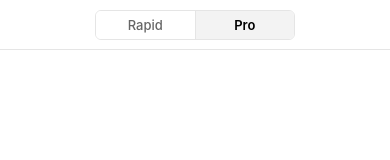
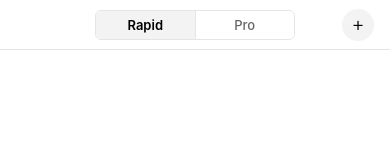
Before and after one commit to aj96dude-max/hybrid-ai-chatbot, a React Native app: screen / in a window 390 px wide. Shown: the top 160 px of the page. Built offline with nearby package versions, Linux system fonts and the light colour scheme; what expo-file-system, react-native-mmkv would draw is missing.

Commit message:
Implement Step 2 (Header Modal) and Step 3 (Download Throttler)

```diff
--- a/src/components/Header.js
+++ b/src/components/Header.js
@@ -1,21 +1,50 @@
-import React from 'react';
-import { View, Text, TouchableOpacity, StyleSheet } from 'react-native';
+import React, { useState } from 'react';
+import { View, Text, TouchableOpacity, StyleSheet, Modal, TextInput, KeyboardAvoidingView, Platform, Alert } from 'react-native';
 import { useChatStore } from '../store/useChatStore';
 import { COLORS, FONTS } from '../theme/colors';
 
 export default function Header() {
   const mode = useChatStore((state) => state.mode);
   const setMode = useChatStore((state) => state.setMode);
+  const proApiKey = useChatStore((state) => state.proApiKey);
+  const setProApiKey = useChatStore((state) => state.setProApiKey);
+  const createNewSession = useChatStore((state) => state.createNewSession);
+
+  const [modalVisible, setModalVisible] = useState(false);
+  const [tempKey, setTempKey] = useState('');
+
+  const handleToggleMode = (selectedMode) => {
+    if (selectedMode === 'pro' && !proApiKey) {
+      setModalVisible(true);
+      return;
+    }
+    setMode(selectedMode);
+  };
+
+  const saveApiKey = () => {
+    if (tempKey.trim().length < 20) {
+      Alert.alert('Invalid Key', 'Please enter a valid OpenAI API key.');
+      return;
+    }
+    setProApiKey(tempKey.trim());
+    setMode('pro');
+    setModalVisible(false);
+  };
+
+  const cancelApiKey = () => {
+    setModalVisible(false);
+    setMode('rapid');
+  };
 
   return (
+    <>
       <View style={styles.container}>
+        <View style={styles.leftSpacer} />
+
         <View style={styles.segmentedControl}>
           <TouchableOpacity
             style={[styles.segment, mode === 'rapid' && styles.segmentActive]}
-          onPress={() => {
-            console.log("Setting mode to rapid");
-            setMode('rapid');
-          }}
+            onPress={() => handleToggleMode('rapid')}
             activeOpacity={0.6}
           >
             <Text style={[styles.segmentText, mode === 'rapid' && styles.segmentTextActive]}>Rapid</Text>
@@ -25,16 +54,57 @@ export default function Header() {
 
           <TouchableOpacity
             style={[styles.segment, mode === 'pro' && styles.segmentActive]}
-          onPress={() => {
-            console.log("Setting mode to pro");
-            setMode('pro');
-          }}
+            onPress={() => handleToggleMode('pro')}
             activeOpacity={0.6}
           >
             <Text style={[styles.segmentText, mode === 'pro' && styles.segmentTextActive]}>Pro</Text>
           </TouchableOpacity>
         </View>
+
+        <View style={styles.rightAction}>
+          <TouchableOpacity onPress={createNewSession} activeOpacity={0.6} style={styles.iconButton}>
+            <Text style={styles.iconText}>+</Text>
+          </TouchableOpacity>
         </View>
+      </View>
+
+      <Modal
+        animationType="fade"
+        transparent={true}
+        visible={modalVisible}
+        onRequestClose={cancelApiKey}
+      >
+        <KeyboardAvoidingView
+          style={styles.modalOverlay}
+          behavior={Platform.OS === 'ios' ? 'padding' : undefined}
+        >
+          <View style={styles.modalContent}>
+            <Text style={styles.modalTitle}>Pro Cloud Engine</Text>
+            <Text style={styles.modalSubtitle}>Please enter your OpenAI API key to enable Pro mode.</Text>
+
+            <TextInput
+              style={styles.input}
+              placeholder="sk-..."
+              placeholderTextColor={COLORS.textSecondary}
+              value={tempKey}
+              onChangeText={setTempKey}
+              autoCapitalize="none"
+              autoCorrect={false}
+              secureTextEntry
+            />
+
+            <View style={styles.modalActions}>
+              <TouchableOpacity style={styles.cancelButton} onPress={cancelApiKey}>
+                <Text style={styles.cancelText}>Cancel</Text>
+              </TouchableOpacity>
+              <TouchableOpacity style={styles.saveButton} onPress={saveApiKey}>
+                <Text style={styles.saveText}>Save & Enable</Text>
+              </TouchableOpacity>
+            </View>
+          </View>
+        </KeyboardAvoidingView>
+      </Modal>
+    </>
   );
 }
 
@@ -44,9 +114,13 @@ const styles = StyleSheet.create({
     backgroundColor: COLORS.background,
     borderBottomWidth: StyleSheet.hairlineWidth,
     borderBottomColor: COLORS.border,
-    justifyContent: 'center',
+    flexDirection: 'row',
     alignItems: 'center',
     paddingHorizontal: 16,
+    justifyContent: 'space-between',
+  },
+  leftSpacer: {
+    width: 40,
   },
   segmentedControl: {
     flexDirection: 'row',
@@ -78,5 +152,92 @@ const styles = StyleSheet.create({
   divider: {
     width: StyleSheet.hairlineWidth,
     backgroundColor: COLORS.border,
+  },
+  rightAction: {
+    width: 40,
+    alignItems: 'flex-end',
+  },
+  iconButton: {
+    width: 32,
+    height: 32,
+    borderRadius: 16,
+    backgroundColor: '#F3F3F3',
+    justifyContent: 'center',
+    alignItems: 'center',
+  },
+  iconText: {
+    fontSize: 20,
+    fontWeight: '300',
+    color: COLORS.textPrimary,
+    marginTop: -2,
+  },
+  modalOverlay: {
+    flex: 1,
+    backgroundColor: 'rgba(0,0,0,0.4)',
+    justifyContent: 'center',
+    alignItems: 'center',
+    padding: 20,
+  },
+  modalContent: {
+    width: '100%',
+    maxWidth: 400,
+    backgroundColor: COLORS.background,
+    borderRadius: 8,
+    padding: 24,
+    shadowColor: '#000',
+    shadowOffset: { width: 0, height: 4 },
+    shadowOpacity: 0.1,
+    shadowRadius: 12,
+    elevation: 8,
+  },
+  modalTitle: {
+    fontFamily: FONTS.ui,
+    fontSize: 18,
+    fontWeight: '600',
+    color: COLORS.textPrimary,
+    marginBottom: 8,
+  },
+  modalSubtitle: {
+    fontFamily: FONTS.ui,
+    fontSize: 14,
+    color: COLORS.textSecondary,
+    marginBottom: 20,
+  },
+  input: {
+    borderWidth: StyleSheet.hairlineWidth,
+    borderColor: COLORS.border,
+    borderRadius: 6,
+    padding: 12,
+    fontSize: 15,
+    fontFamily: FONTS.ui,
+    color: COLORS.textPrimary,
+    marginBottom: 24,
+  },
+  modalActions: {
+    flexDirection: 'row',
+    justifyContent: 'flex-end',
+  },
+  cancelButton: {
+    paddingVertical: 8,
+    paddingHorizontal: 16,
+    marginRight: 8,
+  },
+  cancelText: {
+    fontFamily: FONTS.ui,
+    fontSize: 14,
+    color: COLORS.textSecondary,
+    fontWeight: '500',
+  },
+  saveButton: {
+    paddingVertical: 8,
+    paddingHorizontal: 16,
+    backgroundColor: COLORS.textPrimary,
+    borderRadius: 6,
+  },
+  saveText: {
+    fontFamily: FONTS.ui,
+    fontSize: 14,
+    color: COLORS.background,
+    fontWeight: '500',
   }
 });
--- a/src/services/ModelManagerService.js
+++ b/src/services/ModelManagerService.js
@@ -26,10 +26,17 @@ export const ModelManagerService = {
   downloadModel: async () => {
     useChatStore.getState().setModelStatus('downloading');
 
+    let lastUpdateTime = 0;
+
     const callback = (downloadProgress) => {
-      const progress = downloadProgress.totalBytesWritten;
-      const total = downloadProgress.totalBytesExpectedToWrite;
-      useChatStore.getState().setDownloadProgress(progress, total);
+      const now = Date.now();
+      // Throttle state updates to every 250ms to prevent freezing the JS thread
+      if (now - lastUpdateTime >= 250) {
+        const progress = downloadProgress.totalBytesWritten;
+        const total = downloadProgress.totalBytesExpectedToWrite;
+        useChatStore.getState().setDownloadProgress(progress, total);
+        lastUpdateTime = now;
+      }
     };
 
     const downloadResumable = FileSystem.createDownloadResumable(
--- a/src/services/ProEngineService.js
+++ b/src/services/ProEngineService.js
@@ -7,12 +7,12 @@ export const ProEngineService = {
     }));
 
     try {
-      // In production, this points to your backend or secure API gateway
-      const API_KEY = 'YOUR_CLOUD_API_KEY';
+      const store = require('../store/useChatStore').useChatStore;
+      const API_KEY = store.getState().proApiKey;
 
       // SIMULATION FOR TESTING: If the user hasn't put in an API key yet, simulate a response
-      if (API_KEY === 'YOUR_CLOUD_API_KEY') {
-        const fakeResponse = "Hello! I am the Pro Cloud Engine. You need to replace 'YOUR_CLOUD_API_KEY' in ProEngineService.js with a real OpenAI API key to get real answers!";
+      if (!API_KEY || API_KEY === 'YOUR_CLOUD_API_KEY') {
+        const fakeResponse = "Hello! I am the Pro Cloud Engine. You need to enter a real OpenAI API key to get real answers!";
         const chunks = fakeResponse.split(' ');
 
         for (const word of chunks) {
--- a/src/store/useChatStore.js
+++ b/src/store/useChatStore.js
@@ -2,28 +2,85 @@ import { create } from 'zustand';
 import { persist, createJSONStorage } from 'zustand/middleware';
 import { ChatStorageService } from '../services/ChatStorageService';
 
-export const useChatStore = create((set) => ({
-  mode: 'pro', // 'pro' | 'rapid'
-  modelStatus: 'missing', // 'missing' | 'downloading' | 'ready'
+export const useChatStore = create(
+  persist(
+    (set, get) => ({
+      mode: 'rapid', // 'pro' | 'rapid'
+      proApiKey: null,
+
+      modelStatus: 'missing',
       downloadProgress: 0,
       downloadTotal: 0,
-  messages: [],
+
+      activeSessionId: Date.now().toString(),
+      chatSessions: {}, // { [sessionId]: { id, messages: [] } }
+
+      messages: [], // Active messages for UI
       isTyping: false,
 
       setMode: (mode) => set({ mode }),
+      setProApiKey: (key) => set({ proApiKey: key }),
       setIsTyping: (isTyping) => set({ isTyping }),
       setModelStatus: (modelStatus) => set({ modelStatus }),
       setDownloadProgress: (progress, total) => set({ downloadProgress: progress, downloadTotal: total }),
 
-  addMessage: (message) => set((state) => ({
-    messages: [...state.messages, message]
+      createNewSession: () => set((state) => {
+        // Save current messages to the current session before creating a new one
+        const currentSessions = {
+          ...state.chatSessions,
+          [state.activeSessionId]: { id: state.activeSessionId, messages: state.messages }
+        };
+        const newId = Date.now().toString();
+
+        return {
+          chatSessions: currentSessions,
+          activeSessionId: newId,
+          messages: [] // Clear active messages for the new chat
+        };
+      }),
+
+      addMessage: (message) => set((state) => {
+        const updatedMessages = [...state.messages, message];
+        return {
+          messages: updatedMessages,
+          chatSessions: {
+            ...state.chatSessions,
+            [state.activeSessionId]: { id: state.activeSessionId, messages: updatedMessages }
+          }
+        };
+      }),
+
+      updateBotMessage: (id, token) => set((state) => {
+        const updatedMessages = state.messages.map((m) =>
+          m.id === id ? { ...m, text: m.text + token } : m
+        );
+        return {
+          messages: updatedMessages,
+          chatSessions: {
+            ...state.chatSessions,
+            [state.activeSessionId]: { id: state.activeSessionId, messages: updatedMessages }
+          }
+        };
+      }),
+
+      clearHistory: () => set((state) => ({
+        messages: [],
+        chatSessions: {
+          ...state.chatSessions,
+          [state.activeSessionId]: { id: state.activeSessionId, messages: [] }
+        }
       })),
-
-  updateBotMessage: (id, token) => set((state) => ({
-    messages: state.messages.map((m) =>
-      m.id === id ? { ...m, text: m.text + token } : m
+    }),
+    {
+      name: 'hybrid-chat-storage-v3', // bumped version to avoid hydration conflicts
+      storage: createJSONStorage(() => ChatStorageService),
+      partialize: (state) => ({
+        chatSessions: state.chatSessions,
+        activeSessionId: state.activeSessionId,
+        messages: state.messages,
+        proApiKey: state.proApiKey,
+        mode: state.mode
+      }),
+    }
   )
-  })),
-
-  clearHistory: () => set({ messages: [] }),
-}));
+);
```
Lines whose indentation alone changed are shown as unchanged.
